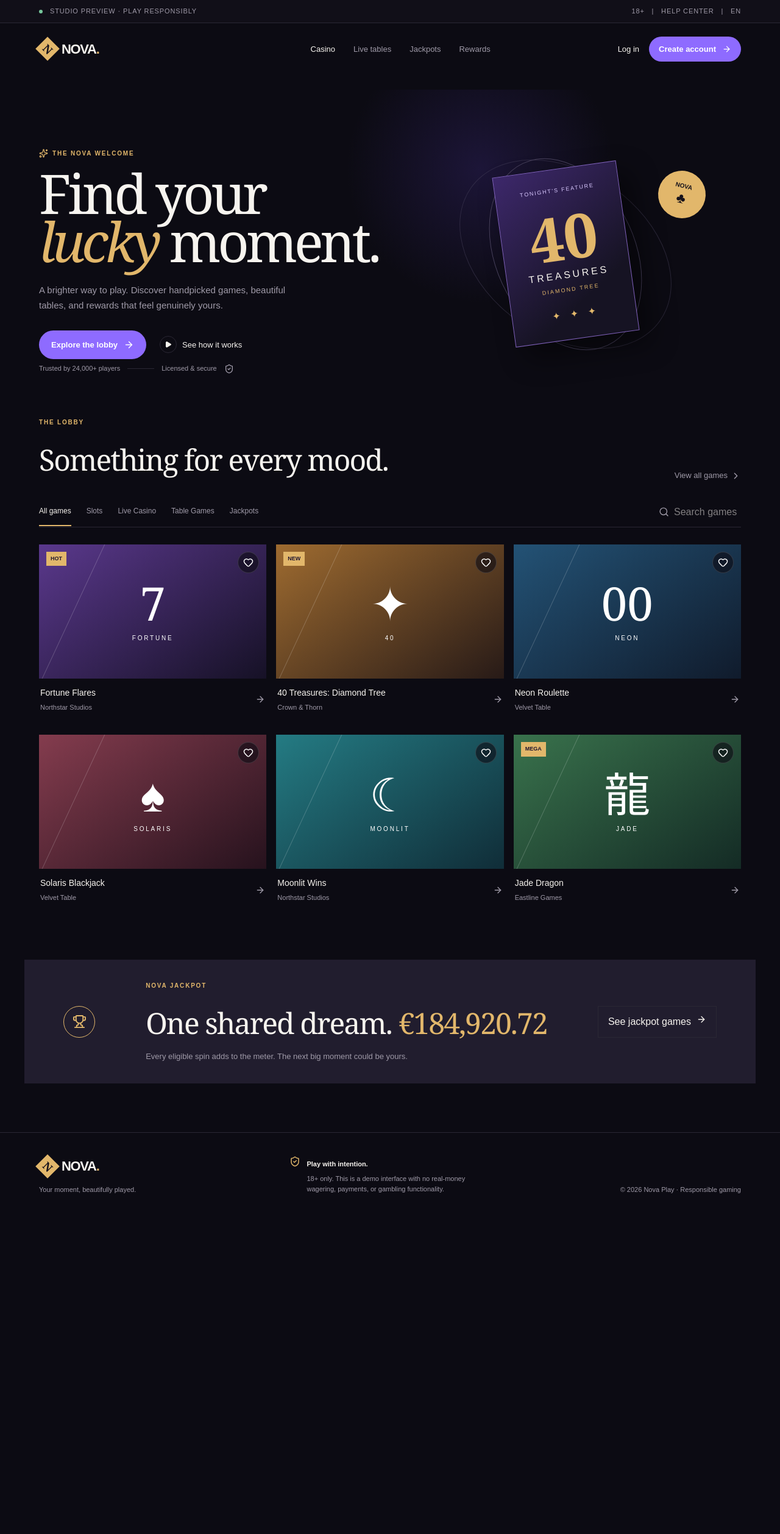
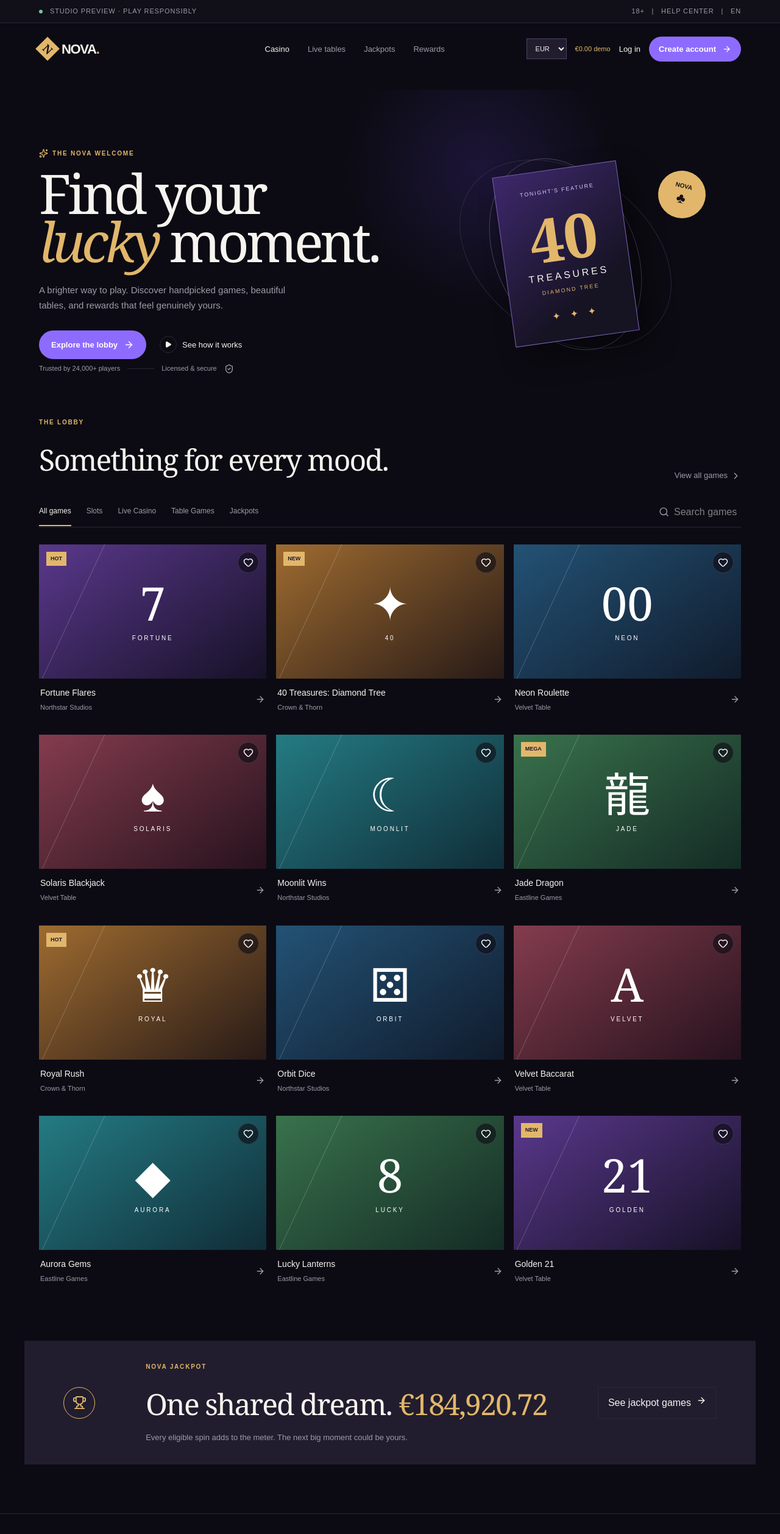
Before and after one commit to angellllkr-eng/mind-reply-core, a Next.js app: page / in a window 1280 px wide. Shown: the top 2516 px of the page at 61% size. Before the commit the page ends 1998 px from the top, so only its background shows below. Built offline with nearby package versions, Linux system fonts and the light colour scheme.

Commit message:
feat: update global styles and add new games\n\nReduced header-actions gap and added new games to page.tsx

```diff
--- a/app/globals.css
+++ b/app/globals.css
@@ -20,7 +20,7 @@ a { color: inherit; text-decoration: none; }
 .desktop-nav { display: flex; gap: 30px; margin-left: 12%; }
 .desktop-nav a { color: var(--muted); font-size: 13px; }
 .desktop-nav a.active, .desktop-nav a:hover { color: var(--foreground); }
-.header-actions { align-items: center; display: flex; gap: 16px; }
+.header-actions { align-items: center; display: flex; gap: 14px; }.currency-select { background: var(--soft); border: 1px solid #4d4267; color: var(--foreground); font-size: 11px; padding: 9px 10px; }.demo-balance { color: var(--gold); font-size: 11px; white-space: nowrap; }
 .login-button, .text-button, .all-link, .modal-switch button { background: none; border: 0; color: var(--foreground); font-size: 13px; }
 .button { align-items: center; background: var(--violet); border: 0; border-radius: 999px; color: white; display: inline-flex; font-size: 13px; font-weight: 700; gap: 10px; justify-content: center; padding: 14px 20px; }
 .button:hover { filter: brightness(1.1); transform: translateY(-1px); }
@@ -73,7 +73,7 @@ a { color: inherit; text-decoration: none; }
 .feature-strip { align-items: center; background: var(--soft); display: flex; gap: 22px; justify-content: space-between; margin: 0 auto 80px; max-width: 1200px; padding: 35px 5vw; }.feature-icon { align-items: center; border: 1px solid var(--gold); border-radius: 50%; color: var(--gold); display: flex; height: 52px; justify-content: center; min-width: 52px; }.feature-strip h2 span { color: var(--gold); }.feature-strip p:not(.eyebrow) { color: var(--muted); font-size: 13px; margin: 9px 0 0; }.outline-button { background: none; border: 1px solid var(--line); color: var(--foreground); display: inline-flex; gap: 9px; padding: 13px 16px; white-space: nowrap; }
 footer { border-top: 1px solid var(--line); display: flex; justify-content: space-between; margin: 0 auto; max-width: 1300px; padding: 38px 5vw; }.footer-brand p, .footer-note p, .footer-copy { color: var(--muted); font-size: 11px; line-height: 1.5; }.footer-brand p { margin: 14px 0 0; }.footer-note { align-items: flex-start; display: flex; gap: 10px; max-width: 290px; }.footer-note svg { color: var(--gold); min-width: 18px; }.footer-note strong { font-size: 11px; }.footer-note p { margin: 5px 0 0; }.footer-copy { align-self: end; }
 .modal-backdrop { align-items: center; background: #06050bbf; display: flex; inset: 0; justify-content: center; padding: 20px; position: fixed; z-index: 20; }.modal, .launch-modal { background: #171421; border: 1px solid #403753; box-shadow: 0 20px 80px #000b; max-width: 440px; padding: 38px; position: relative; width: 100%; }.modal h2, .launch-copy h2 { font-family: Georgia, serif; font-size: 38px; font-weight: 400; margin: 0; }.modal-copy, .launch-copy p:not(.eyebrow) { color: var(--muted); font-size: 13px; line-height: 1.6; }.modal-input { background: #0e0c15; border: 1px solid var(--line); color: white; display: block; margin-top: 12px; padding: 14px; width: 100%; }.modal-submit { margin-top: 20px; width: 100%; }.modal-switch { color: var(--muted); font-size: 12px; text-align: center; }.modal-switch button { color: var(--gold); font-size: 12px; }.modal-close { background: none; border: 0; color: var(--muted); position: absolute; right: 15px; top: 15px; }.launch-modal { display: grid; grid-template-columns: 1fr 1fr; max-width: 720px; padding: 0; }.launch-art { align-items: center; display: flex; flex-direction: column; justify-content: center; min-height: 360px; }.launch-art strong { font-family: Georgia, serif; font-size: 100px; font-weight: 400; }.launch-art span { font-size: 11px; letter-spacing: .2em; text-transform: uppercase; }.launch-copy { align-self: center; padding: 36px; }.launch-copy .button { margin-top: 14px; }
-@media (max-width: 720px) { .utility-links, .desktop-nav, .login-button { display: none; }.menu-button { display: block; }.hero { display: block; min-height: 650px; padding-top: 60px; }.hero-art { min-height: 300px; }.hero-foot { bottom: 18px; flex-wrap: wrap; }.controls { align-items: flex-start; flex-direction: column-reverse; gap: 20px; padding-bottom: 0; }.search-box { align-self: flex-end; padding-bottom: 0; }.game-grid { grid-template-columns: repeat(2, 1fr); }.game-art { height: 170px; }.game-art strong { font-size: 55px; }.feature-strip, footer { align-items: flex-start; flex-direction: column; }.footer-copy { align-self: auto; }.launch-modal { display: block; }.launch-art { min-height: 230px; }.launch-copy { padding: 28px; } }
+@media (max-width: 720px) { .utility-links, .desktop-nav, .login-button, .demo-balance { display: none; }.menu-button { display: block; }.hero { display: block; min-height: 650px; padding-top: 60px; }.hero-art { min-height: 300px; }.hero-foot { bottom: 18px; flex-wrap: wrap; }.controls { align-items: flex-start; flex-direction: column-reverse; gap: 20px; padding-bottom: 0; }.search-box { align-self: flex-end; padding-bottom: 0; }.game-grid { grid-template-columns: repeat(2, 1fr); }.game-art { height: 170px; }.game-art strong { font-size: 55px; }.feature-strip, footer { align-items: flex-start; flex-direction: column; }.footer-copy { align-self: auto; }.launch-modal { display: block; }.launch-art { min-height: 230px; }.launch-copy { padding: 28px; } }
 @media (max-width: 420px) { .button-small { font-size: 11px; padding: 10px 12px; }.hero h1 { font-size: 54px; }.hero-card { transform: rotate(-5deg) scale(.85); }.hero-chip { right: 0; }.game-grid { gap: 12px; }.game-meta h3 { font-size: 12px; } }
 .sr-only { height: 1px; margin: -1px; overflow: hidden; position: absolute; width: 1px; clip: rect(0,0,0,0); }
 .focus-visible:focus-visible, button:focus-visible, a:focus-visible, input:focus-visible { outline: 2px solid var(--gold); outline-offset: 3px; }
--- a/app/page.tsx
+++ b/app/page.tsx
@@ -12,12 +12,19 @@ const games: Game[] = [
   { title: 'Solaris Blackjack', provider: 'Velvet Table', category: 'Table Games', art: '♠', tone: 'red' },
   { title: 'Moonlit Wins', provider: 'Northstar Studios', category: 'Slots', art: '☾', tone: 'cyan' },
   { title: 'Jade Dragon', provider: 'Eastline Games', category: 'Jackpots', art: '龍', tone: 'green', tag: 'MEGA' },
+  { title: 'Royal Rush', provider: 'Crown & Thorn', category: 'Slots', art: '♛', tone: 'gold', tag: 'HOT' },
+  { title: 'Orbit Dice', provider: 'Northstar Studios', category: 'Table Games', art: '⚄', tone: 'blue' },
+  { title: 'Velvet Baccarat', provider: 'Velvet Table', category: 'Live Casino', art: 'A', tone: 'red' },
+  { title: 'Aurora Gems', provider: 'Eastline Games', category: 'Jackpots', art: '◆', tone: 'cyan' },
+  { title: 'Lucky Lanterns', provider: 'Eastline Games', category: 'Slots', art: '8', tone: 'green' },
+  { title: 'Golden 21', provider: 'Velvet Table', category: 'Table Games', art: '21', tone: 'violet', tag: 'NEW' },
 ]
 const categories = ['All games', 'Slots', 'Live Casino', 'Table Games', 'Jackpots']
 
 export default function Page() {
   const [category, setCategory] = useState('All games')
   const [query, setQuery] = useState('')
+  const [currency, setCurrency] = useState('EUR')
   const [favorites, setFavorites] = useState<string[]>([])
   const [modal, setModal] = useState<'login' | 'register' | null>(null)
   const [launch, setLaunch] = useState<Game | null>(null)
@@ -30,7 +37,7 @@ export default function Page() {
       <header className="site-header">
         <a className="wordmark" href="#top" aria-label="NOVA home"><span className="wordmark-mark">N</span><span>NOVA<span className="wordmark-dot">.</span></span></a>
         <nav className="desktop-nav" aria-label="Primary navigation"><a className="active" href="#games">Casino</a><a href="#live">Live tables</a><a href="#jackpot">Jackpots</a><a href="#rewards">Rewards</a></nav>
-        <div className="header-actions"><button className="login-button" onClick={() => setModal('login')}>Log in</button><button className="button button-small" onClick={() => setModal('register')}>Create account <ArrowRight size={15} /></button><button className="menu-button" aria-label="Open menu"><Menu size={20} /></button></div>
+        <div className="header-actions"><select className="currency-select" value={currency} onChange={(event) => setCurrency(event.target.value)} aria-label="Select currency"><option>EUR</option><option>GBP</option><option>USD</option></select><span className="demo-balance">{currency === 'EUR' ? '€' : currency === 'GBP' ? '£' : '$'}0.00 demo</span><button className="login-button" onClick={() => setModal('login')}>Log in</button><button className="button button-small" onClick={() => setModal('register')}>Create account <ArrowRight size={15} /></button><button className="menu-button" aria-label="Open menu"><Menu size={20} /></button></div>
       </header>
 
       <section className="hero" id="top"><div className="hero-copy"><p className="eyebrow"><Sparkles size={15} /> THE NOVA WELCOME</p><h1>Find your<br /><em>lucky</em> moment.</h1><p className="hero-description">A brighter way to play. Discover handpicked games, beautiful tables, and rewards that feel genuinely yours.</p><div className="hero-actions"><button className="button" onClick={() => document.getElementById('games')?.scrollIntoView({ behavior: 'smooth' })}>Explore the lobby <ArrowRight size={17} /></button><button className="text-button" onClick={() => setLaunch(games[1])}><span className="play-icon"><Play size={12} fill="currentColor" /></span> See how it works</button></div></div><div className="hero-art" aria-hidden="true"><div className="hero-orbit orbit-one" /><div className="hero-orbit orbit-two" /><div className="hero-card"><span className="hero-card-label">TONIGHT'S FEATURE</span><strong>40</strong><span>TREASURES</span><small>DIAMOND TREE</small><div className="hero-card-stars">✦　✦　✦</div></div><div className="hero-chip">NOVA<br /><span>♣</span></div></div><div className="hero-foot"><span>Trusted by 24,000+ players</span><span className="hero-foot-line" /><span>Licensed & secure</span><ShieldCheck size={16} /></div></section>
```
